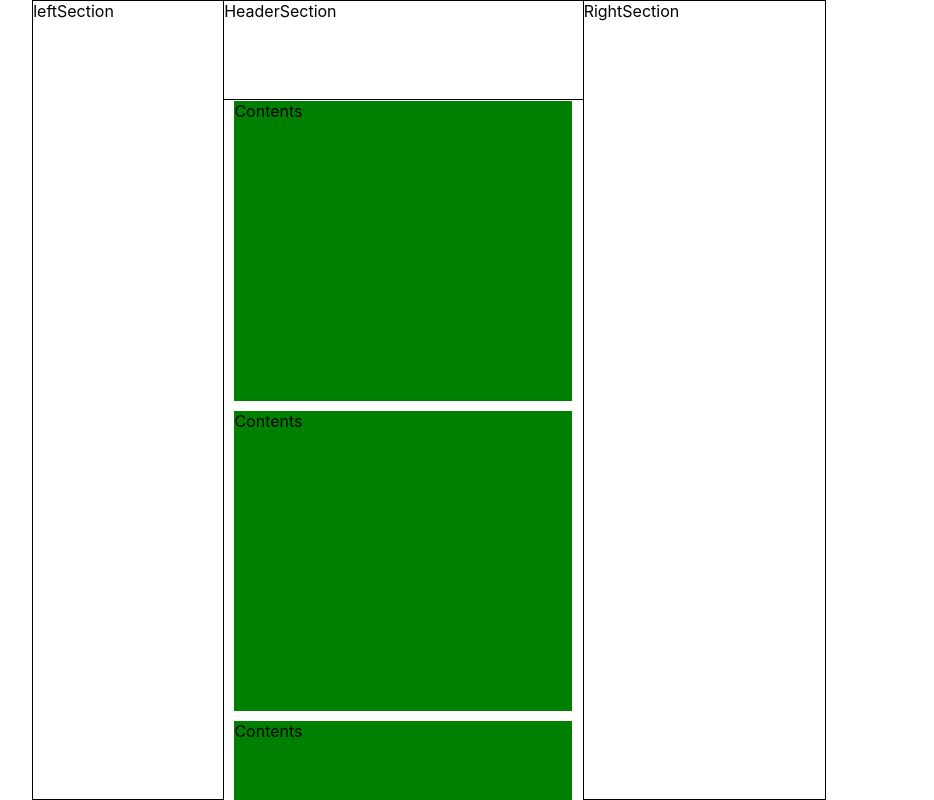
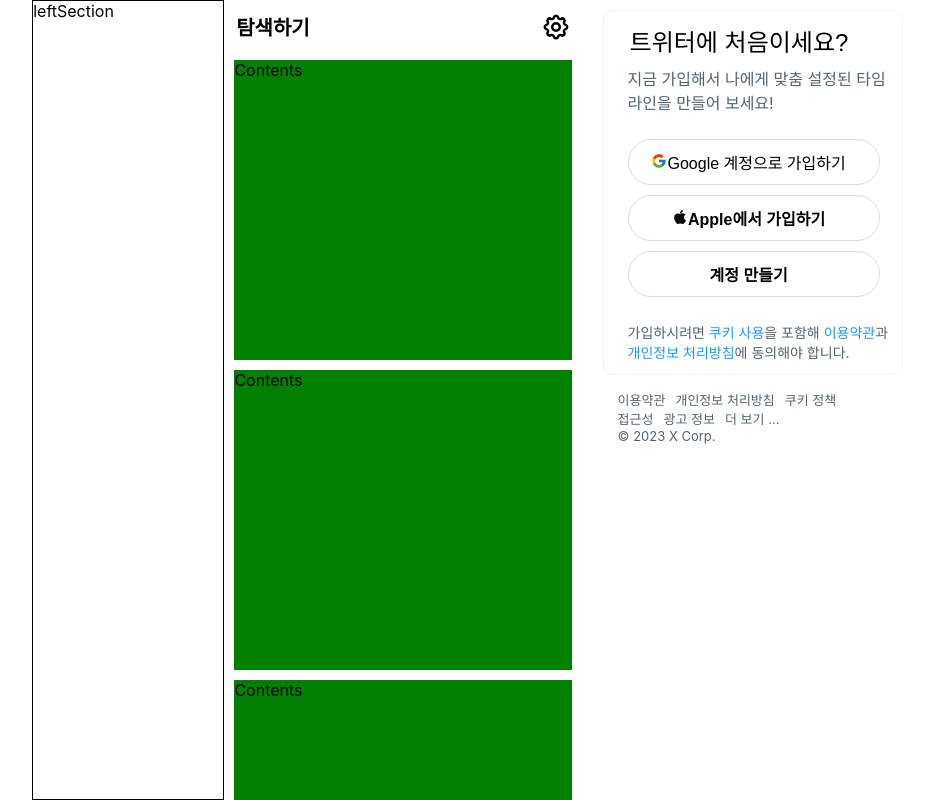
Before and after one commit to KIT-Frontend-Team2/week11-pair1-ToyProject, a React (Create React App) app: page / in a window 1280 px wide. Shown: the top 800 px of the page, without its empty margins (211-1145 px from the left). Built offline with nearby package versions, Linux system fonts and the light colour scheme.

Commit message:
🌈feat : theme 추가 완료, header, right section 완료

```diff
--- a/package.json
+++ b/package.json
@@ -8,6 +8,7 @@
 		"@testing-library/user-event": "^13.5.0",
 		"react": "^18.2.0",
 		"react-dom": "^18.2.0",
+		"react-icons": "^4.8.0",
 		"react-scripts": "5.0.1",
 		"web-vitals": "^2.1.4"
 	},
--- a/src/App.js
+++ b/src/App.js
@@ -1,8 +1,14 @@
 import MainPage from 'pages/Main'
 import './App.css'
+import { ThemeProvider } from 'styled-components'
+import theme from 'styles/theme'
 
 function App() {
-	return <MainPage />
+	return (
+		<ThemeProvider theme={theme}>
+			<MainPage />
+		</ThemeProvider>
+	)
 }
 
 export default App
--- /dev/null
+++ b/src/components/Buttons/LoginButton.jsx
@@ -0,0 +1,22 @@
+import styled from 'styled-components'
+
+const LoginButton = ({ backgroudColor, color, children, fontWeight }) => {
+	return <Button fontWeight={fontWeight}>{children}</Button>
+}
+
+export default LoginButton
+
+const Button = styled.button`
+	border-radius: 30px;
+	border: 1px solid ${({ theme }) => theme.PALETTE.Border.InnerBorder};
+	width: 100%;
+	background-color: ${({ theme }) => theme.PALETTE.background.white};
+	margin-right: 30px;
+	margin: 5px 0 5px 0;
+	padding: 10px 10px 10px 0;
+	cursor: pointer;
+	font-size: ${({ theme }) => theme.FONT_SIZE.medium};
+	font-weight: ${({ fontWeight }) => fontWeight};
+	position: relative;
+	min-width: 250px;
+`
--- a/src/pages/Main/components/Header.jsx
+++ b/src/pages/Main/components/Header.jsx
@@ -1,7 +1,12 @@
 import styled from 'styled-components'
-
+import { TbSettings } from 'react-icons/tb'
 const Header = () => {
-	return <HeaderDiv>HeaderSection</HeaderDiv>
+	return (
+		<HeaderDiv>
+			<Title>탐색하기</Title>
+			<TbSettings size={30}></TbSettings>
+		</HeaderDiv>
+	)
 }
 
 export default Header
@@ -9,11 +14,17 @@
 const HeaderDiv = styled.div`
 	position: fixed;
 	top: 0;
-	height: 100px;
+	height: 53px;
 	width: 28%;
-	background-color: white;
-	border-top: 1px solid black;
-	border-bottom: 1px solid black;
+	background-color: rgba(255, 255, 255, 0.85);
 	box-sizing: border-box;
 	z-index: 100;
+	display: flex;
+	justify-content: space-between;
+	padding: 12px;
 `
+
+const Title = styled.div`
+	font-size: ${({ theme }) => theme.FONT_SIZE.large};
+	font-weight: ${({ theme }) => theme.FONT_WEIGHT.bold};
+`
--- a/src/pages/Main/components/MiddleSection.jsx
+++ b/src/pages/Main/components/MiddleSection.jsx
@@ -17,7 +17,7 @@
 	width: 48%;
 	position: block;
 	margin-left: 24%;
-	padding-top: 51px;
+	padding-top: 10px;
 	display: flex;
 	flex-direction: column;
 	justify-content: center;
--- /dev/null
+++ b/src/pages/Main/components/RightSection/Banner.jsx
@@ -0,0 +1,94 @@
+import LoginButton from 'components/Buttons/LoginButton'
+import styled from 'styled-components'
+import { FcGoogle } from 'react-icons/fc'
+import { FaApple } from 'react-icons/fa'
+const RightInnerBanner = () => {
+	return (
+		<Wrapper>
+			<Container>
+				<Title>트위터에 처음이세요?</Title>
+				<IntroduceText>
+					지금 가입해서 나에게 맞춤 설정된 타임라인을 만들어 보세요!
+					<LoginButtons>
+						<LoginButton fontWeight={200}>
+							<FcGoogle style={{ lineHeight: '16px' }} size={16} />
+							Google 계정으로 가입하기
+						</LoginButton>
+						<LoginButton fontWeight={600}>
+							<FaApple style={{ lineHeight: '16px' }} size={16} />
+							Apple에서 가입하기
+						</LoginButton>
+						<LoginButton fontWeight={600}>계정 만들기</LoginButton>
+					</LoginButtons>
+				</IntroduceText>
+				<BottomText>
+					가입하시려면 <BottomTextBlue>쿠키 사용</BottomTextBlue>을 포함해{' '}
+					<BottomTextBlue>이용약관</BottomTextBlue>과{' '}
+					<BottomTextBlue>개인정보 처리방침</BottomTextBlue>에 동의해야 합니다.
+				</BottomText>
+			</Container>
+			<BottomTexts>
+				<Bottom>이용약관</Bottom>
+				<Bottom>개인정보 처리방침</Bottom>
+				<Bottom>쿠키 정책</Bottom>
+				<Bottom>접근성</Bottom>
+				<Bottom>광고 정보</Bottom>
+				<Bottom>더 보기 ...</Bottom>
+				<Bottom>© 2023 X Corp.</Bottom>
+			</BottomTexts>
+		</Wrapper>
+	)
+}
+
+export default RightInnerBanner
+
+const Wrapper = styled.div`
+	margin: 10px 0 0 20px;
+	max-width: 360px;
+	min-width: 300px;
+`
+
+const Container = styled.div`
+	border: 1px solid ${({ theme }) => theme.PALETTE.Border.OutLineBorder};
+	border-radius: 10px;
+	padding: 12px;
+	padding-left: 24px;
+`
+const Title = styled.div`
+	font-family: ${({ theme }) => theme.FONT_FAMILY.default};
+	margin: 0 8px 8px 2px;
+	font-size: 24px;
+	font-weight: ${({ theme }) => theme.FONT_WEIGHT.regular};
+`
+
+const IntroduceText = styled.span`
+	color: ${({ theme }) => theme.PALETTE.fontColor.gray};
+	font-size: ${({ theme }) => theme.FONT_SIZE.medium};
+`
+const LoginButtons = styled.div`
+	margin-top: 20px;
+	margin-bottom: 20px;
+	max-width: 380px;
+	margin-right: 10px;
+`
+const BottomText = styled.span`
+	font-size: 14px;
+	color: ${({ theme }) => theme.PALETTE.fontColor.gray};
+`
+
+const BottomTextBlue = styled.span`
+	color: ${({ theme }) => theme.PALETTE.fontColor.skyblue};
+`
+
+const BottomTexts = styled.div`
+	display: flex;
+	flex-wrap: wrap;
+	padding: 15px;
+`
+const Bottom = styled.a`
+	display: block;
+	font-size: 13px;
+	margin-right: 10px;
+	color: ${({ theme }) => theme.PALETTE.fontColor.gray};
+	cursor: pointer;
+`
--- a/src/pages/Main/components/RightSection.jsx
+++ b/src/pages/Main/components/RightSection/RightSection.jsx
@@ -2,24 +2,27 @@
 
 const RightSection = ({ children }) => {
 	return (
-		<Wrapper>
-			<RelativeContainer>{children}</RelativeContainer>
-		</Wrapper>
+		<S.Wrapper>
+			<S.RelativeContainer>{children}</S.RelativeContainer>
+		</S.Wrapper>
 	)
 }
 
 export default RightSection
 
 const Wrapper = styled.div`
-	width: 19%;
+	width: 23%;
 	height: 100%;
 	background-color: white;
 	position: fixed;
 	z-index: 1;
-	right: 19%;
+	right: 15%;
 	box-sizing: border-box;
-	border: 1px solid black;
 `
 const RelativeContainer = styled.div`
 	position: relative;
 `
+const S = {
+	Wrapper,
+	RelativeContainer,
+}
--- a/src/pages/Main/index.jsx
+++ b/src/pages/Main/index.jsx
@@ -1,8 +1,9 @@
-import Layout from 'components/Layout'
+import Layout from 'components/Layout/Layout'
 import LeftSection from './components/LeftSection'
 import MiddleSection from './components/MiddleSection'
-import RightSection from './components/RightSection'
+import RightSection from './components/RightSection/RightSection'
 import PostLists from './PostLists/PostLists'
+import RightInnerBanner from './components/RightSection/Banner'
 
 const MainPage = () => {
 	return (
@@ -11,7 +12,9 @@
 			<MiddleSection>
 				<PostLists />
 			</MiddleSection>
-			<RightSection>RightSection</RightSection>
+			<RightSection>
+				<RightInnerBanner></RightInnerBanner>
+			</RightSection>
 		</Layout>
 	)
 }
--- /dev/null
+++ b/src/styles/theme.jsx
@@ -0,0 +1,58 @@
+export const PALETTE = {
+	primary: {
+		100: '#CCFFF9',
+		200: '#00ESC9',
+		300: '#00C7AE',
+	},
+	secondary: '#EBF1F4',
+	fontColor: {
+		white: '#FFFFFF',
+		black: '#0F1419',
+		gray: '#536471',
+		skyblue: '#1D9BF0',
+	},
+	white: '#FFFFFF',
+	background: {
+		white: '#FFFFFF',
+	},
+	error: '#FF0000',
+	gray: {
+		100: '#E9E9E9',
+	},
+	Border: {
+		InnerBorder: '#dadce0',
+		OutLineBorder: 'rgb(239, 243, 244)',
+	},
+}
+
+const FONT_SIZE = {
+	small: '12px',
+	medium: '16px',
+	large: '20px',
+}
+
+const FONT_WEIGHT = {
+	thin: '100',
+	regular: '400',
+	bold: '800',
+}
+
+const FONT_LINE = {
+	small: '16px',
+	medium: '24px',
+	large: '36px,',
+}
+
+const FONT_FAMILY = {
+	default: 'Arial, Helvetica, sans-serif',
+}
+
+const theme = {
+	PALETTE,
+	FONT_SIZE,
+	FONT_WEIGHT,
+	FONT_LINE,
+	FONT_FAMILY,
+}
+
+export default theme
```
Also changed, not shown: src/components/Layout/Layout.jsx (renamed from src/components/Layout.jsx), 2 other files (tests, documents, lock files or other folders).
